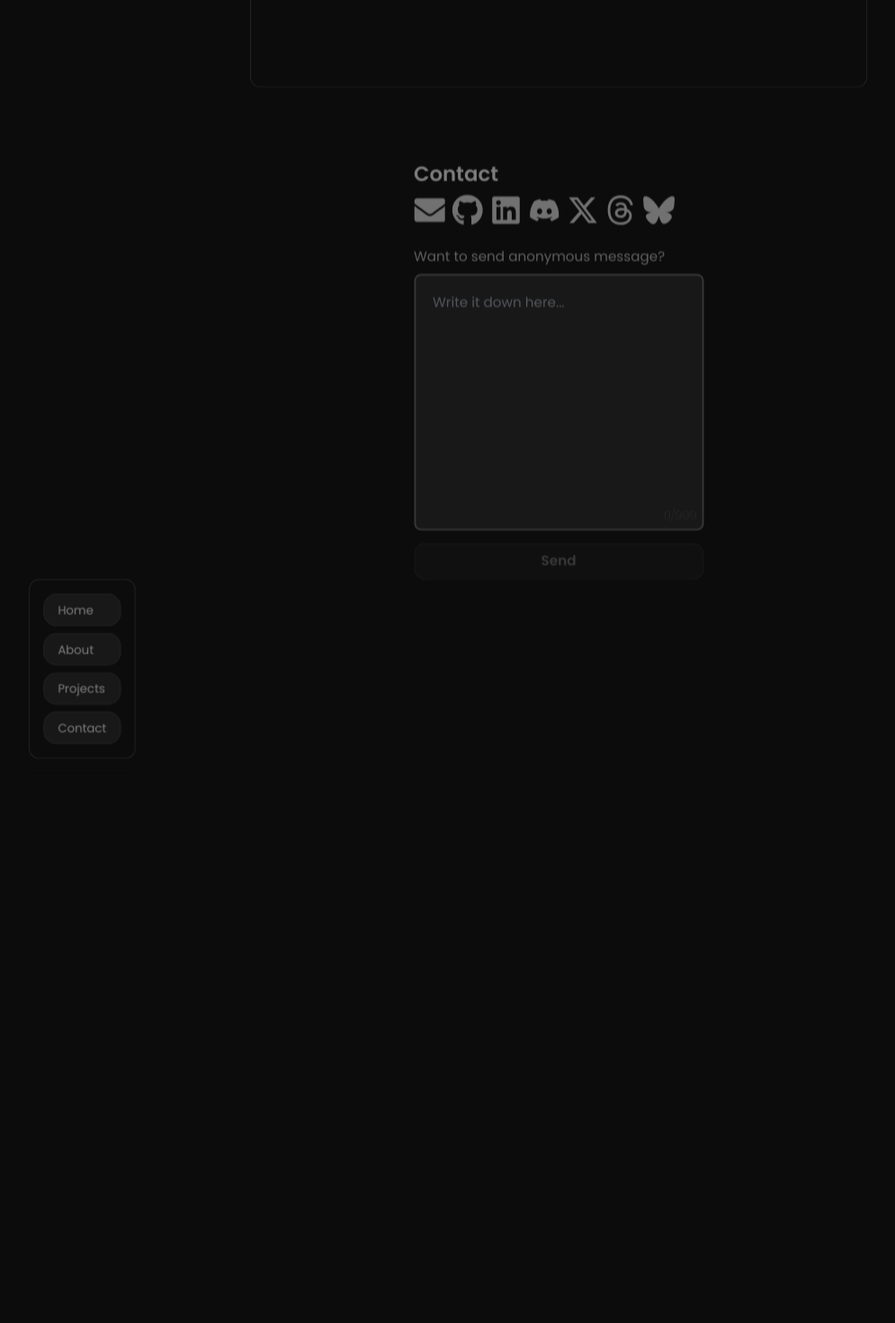
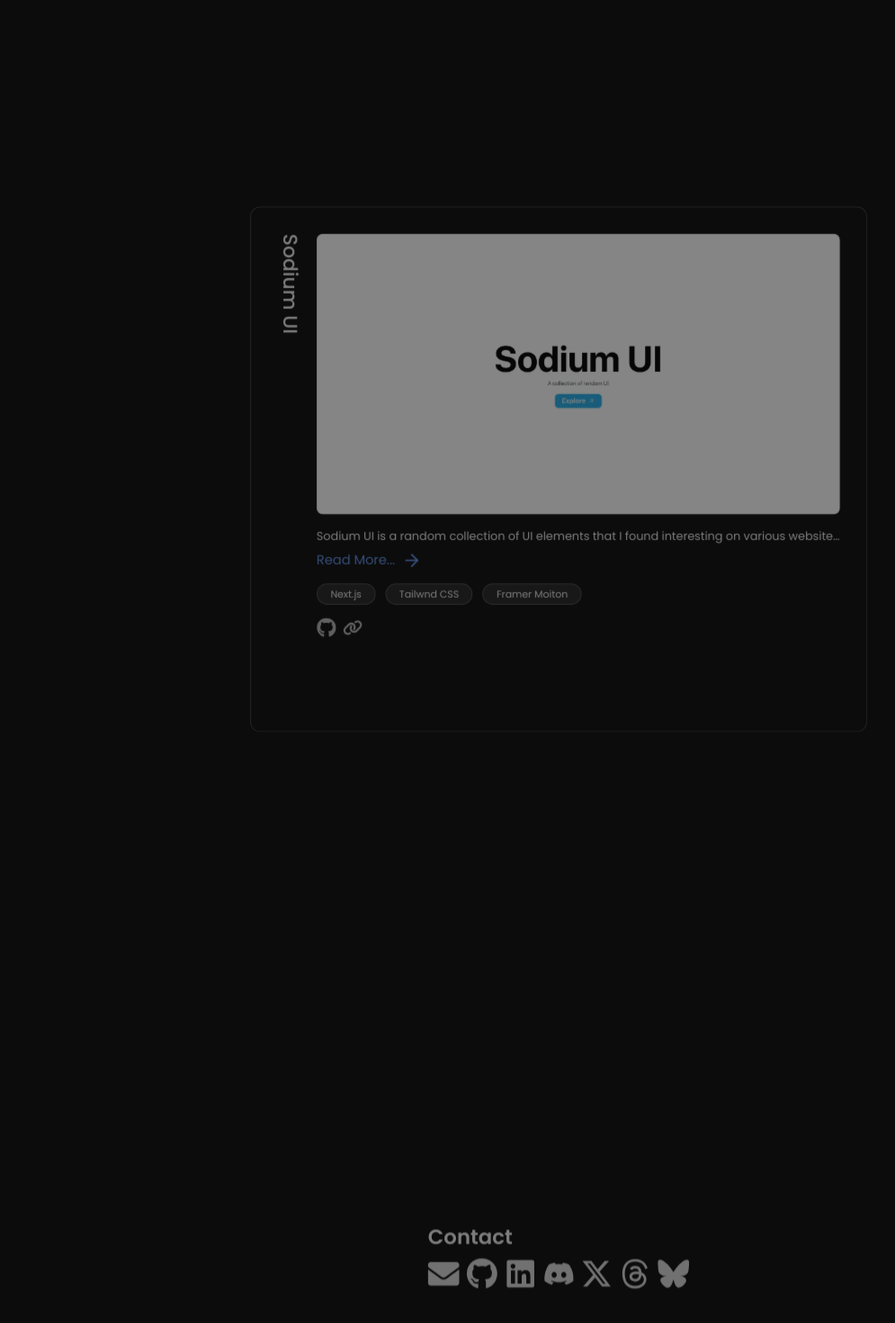
Before and after one commit to NurAlam123/natrium, a Next.js app: page / in a window 1280 px wide. Shown: the part 6128-7598 px from the top of the page at 90% size, without its empty margins (19-1014 px from the left). Before the commit the page ends 6986 px from the top, so only its background shows below. Built offline with nearby package versions, Linux system fonts and the light colour scheme.

Commit message:
refactor: change contact page and move anonymous message to separate page

```diff
--- /dev/null
+++ b/src/app/message/page.tsx
@@ -0,0 +1,5 @@
+import AnonymousMessage from "@/pages/AnonymousMessage";
+
+export default function MessagePage() {
+  return <AnonymousMessage />;
+}
--- a/src/components/ProjectCard.tsx
+++ b/src/components/ProjectCard.tsx
@@ -49,7 +49,7 @@
         scale,
         top: `calc(10% + ${index * 20}px)`,
       }}
-      className="sticky mb-2"
+      className="sticky mb-2 h-svh"
     >
       <div className="p-4 md:p-8 mt-4 h-[424px] md:h-[640px] bg-dark border border-dark-2 rounded-xl flex gap-4 max-w-screen-md mx-auto">
         <div className="w-8">
--- /dev/null
+++ b/src/pages/AnonymousMessage.tsx
@@ -0,0 +1,89 @@
+"use client";
+
+import LoadingSpinner from "@/components/LoadingSpinner";
+import sendMessage from "@/utils/discord-webhook";
+import clsx from "clsx";
+import { useActionState, useState } from "react";
+import toast from "react-hot-toast";
+
+const AnonymousMessage = () => {
+  const [characters, setCharacters] = useState(0);
+  const [overLimit, setOverLimit] = useState(false);
+  const [disableButton, setDisableButton] = useState(true);
+  const [userMessage, setUserMessage] = useState("");
+  const charactersLimit = 999;
+
+  const countCharacters = (event: React.ChangeEvent<HTMLTextAreaElement>) => {
+    const textLength = event.target.value.length;
+    if (textLength > 0) setDisableButton(false);
+    else setDisableButton(true);
+
+    if (textLength >= charactersLimit - 20) setOverLimit(true);
+    else setOverLimit(false);
+
+    setCharacters(textLength);
+  };
+
+  const handleSendBtn = async (prevState: object, formData: FormData) => {
+    setDisableButton(true);
+    const message = formData.get("message") as string;
+    setUserMessage(message);
+
+    const send = await sendMessage(message);
+    if (send) {
+      toast.success("Your message successfully delivered. 😃");
+      setUserMessage("");
+      setCharacters(0);
+    } else {
+      toast.error("Oops... Couldn't deliver your message. Sorry! Try again 😞");
+      setDisableButton(false);
+    }
+  };
+
+  const [state, formAction, isPending] = useActionState(handleSendBtn, false);
+
+  return (
+    <>
+      {/* Anonymous message */}
+      <div>
+        <p className="font-normal text-gray mb-2">
+          Want to send anonymous message?
+        </p>
+        <form action={formAction}>
+          <div className="relative">
+            <textarea
+              id="message"
+              name="message"
+              className="outline-none p-5 rounded-lg border-2 border-dark-3 bg-dark-1 text-gray h-[300px] resize-none focus:border-blue transition-colors duration-300"
+              placeholder="Write it down here..."
+              defaultValue={userMessage}
+              maxLength={charactersLimit}
+              onChange={(event) => countCharacters(event)}
+            ></textarea>
+            <p
+              className={`absolute bottom-[13px] right-[8px] text-[0.86rem] font-light ${
+                overLimit ? "text-[#d90423]" : "text-gray opacity-[0.6]"
+              }`}
+            >
+              {characters}/{charactersLimit}
+            </p>
+          </div>
+          <button
+            className={clsx(
+              "button rounded-full w-full mt-2",
+              isPending
+                ? "disabled:cursor-progress"
+                : "disabled:cursor-not-allowed",
+            )}
+            type="submit"
+            disabled={disableButton || (isPending && true)}
+          >
+            {isPending ? <LoadingSpinner size={25} /> : "Send"}
+          </button>
+        </form>
+      </div>
+    </>
+  );
+};
+
+export default AnonymousMessage;
--- a/src/pages/Contact.tsx
+++ b/src/pages/Contact.tsx
@@ -1,59 +1,30 @@
 "use client";
 
-import LoadingSpinner from "@/components/LoadingSpinner";
-import sendMessage from "@/utils/discord-webhook";
-import clsx from "clsx";
-import { useActionState, useState } from "react";
-import toast from "react-hot-toast";
+import { motion, useScroll } from "framer-motion";
+import { useRef } from "react";
 import { FaDiscord, FaEnvelope, FaGithub, FaLinkedin } from "react-icons/fa";
 import { FaBluesky, FaThreads, FaXTwitter } from "react-icons/fa6";
 
 const Contact = () => {
-  const [characters, setCharacters] = useState(0);
-  const [overLimit, setOverLimit] = useState(false);
-  const [disableButton, setDisableButton] = useState(true);
-  const [userMessage, setUserMessage] = useState("");
-  const charactersLimit = 999;
-
-  const countCharacters = (event: React.ChangeEvent<HTMLTextAreaElement>) => {
-    const textLength = event.target.value.length;
-    if (textLength > 0) setDisableButton(false);
-    else setDisableButton(true);
-
-    if (textLength >= charactersLimit - 20) setOverLimit(true);
-    else setOverLimit(false);
-
-    setCharacters(textLength);
-  };
-
-  const handleSendBtn = async (prevState: object, formData: FormData) => {
-    setDisableButton(true);
-    const message = formData.get("message") as string;
-    setUserMessage(message);
-
-    const send = await sendMessage(message);
-    if (send) {
-      toast.success("Your message successfully delivered. 😃");
-      setUserMessage("");
-      setCharacters(0);
-    } else {
-      toast.error("Oops... Couldn't deliver your message. Sorry! Try again 😞");
-      setDisableButton(false);
-    }
-  };
-
-  const [state, formAction, isPending] = useActionState(handleSendBtn, false);
+  const containerRef = useRef<HTMLElement>(null);
+  const { scrollYProgress } = useScroll({
+    target: containerRef,
+    offset: ["start end", "end end"],
+  });
 
   return (
-    <section
-      className="flex justify-center items-center relative mb-8 mt-4"
-      id="contact"
+    <motion.section
+      ref={containerRef}
+      className="flex justify-center items-center relative mb-8 mt-4 h-svh"
+      style={{
+        opacity: scrollYProgress,
+      }}
     >
       <div>
         <div>
+          <h2 className="text-2xl font-semibold mb-2">Contact</h2>
           {/* Contact Links */}
           <div className="mb-6">
-            <h2 className="text-2xl font-semibold mb-2">Contact</h2>
             <div className="flex gap-2 text-[2.3rem] items-center text-secondary">
               <a
                 href="mailto:nuralam.rsc@gmail.com"
@@ -137,48 +108,9 @@
               </a>
             </div>
           </div>
-
-          {/* Anonymous message */}
-          <div>
-            <p className="font-normal text-gray mb-2">
-              Want to send anonymous message?
-            </p>
-            <form action={formAction}>
-              <div className="relative">
-                <textarea
-                  id="message"
-                  name="message"
-                  className="outline-none p-5 rounded-lg border-2 border-dark-3 bg-dark-1 text-gray h-[300px] resize-none focus:border-blue transition-colors duration-300"
-                  placeholder="Write it down here..."
-                  defaultValue={userMessage}
-                  maxLength={charactersLimit}
-                  onChange={(event) => countCharacters(event)}
-                ></textarea>
-                <p
-                  className={`absolute bottom-[13px] right-[8px] text-[0.86rem] font-light ${
-                    overLimit ? "text-[#d90423]" : "text-gray opacity-[0.6]"
-                  }`}
-                >
-                  {characters}/{charactersLimit}
-                </p>
-              </div>
-              <button
-                className={clsx(
-                  "button rounded-full w-full mt-2",
-                  isPending
-                    ? "disabled:cursor-progress"
-                    : "disabled:cursor-not-allowed",
-                )}
-                type="submit"
-                disabled={disableButton || (isPending && true)}
-              >
-                {isPending ? <LoadingSpinner size={25} /> : "Send"}
-              </button>
-            </form>
-          </div>
         </div>
       </div>
-    </section>
+    </motion.section>
   );
 };
 
```
